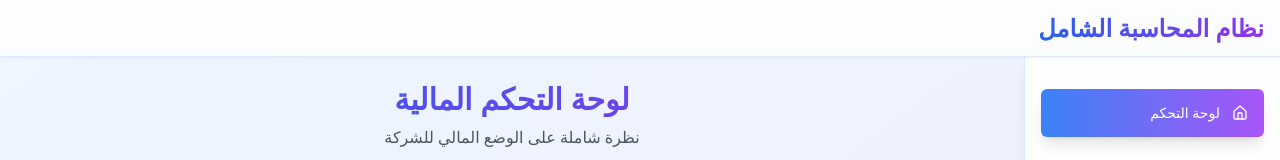
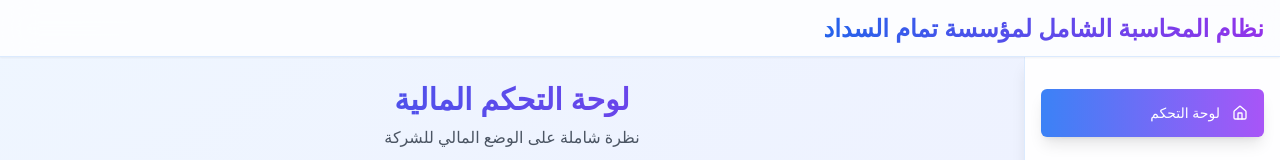
Before and after one commit to wdmedo/mizan-al-amal-system-saas, a React (Vite) app: page / in a window 1280 px wide. Shown: the top 160 px of the page. Built offline with nearby package versions, Linux system fonts and the light colour scheme; no server answers; the database is empty.

Commit message:
Rename application title
Update the application title to "نظام المحاسبة الشامل لمؤسسة تمام السداد" in the layout header.

```diff
--- a/index.html
+++ b/index.html
@@ -1,14 +1,15 @@
+
 <!DOCTYPE html>
 <html lang="en">
   <head>
     <meta charset="UTF-8" />
     <meta name="viewport" content="width=device-width, initial-scale=1.0" />
-    <title>mizan-al-amal-system</title>
-    <meta name="description" content="Lovable Generated Project" />
+    <title>نظام المحاسبة الشامل لمؤسسة تمام السداد</title>
+    <meta name="description" content="نظام محاسبة شامل لإدارة العمليات المالية" />
     <meta name="author" content="Lovable" />
 
-    <meta property="og:title" content="mizan-al-amal-system" />
-    <meta property="og:description" content="Lovable Generated Project" />
+    <meta property="og:title" content="نظام المحاسبة الشامل لمؤسسة تمام السداد" />
+    <meta property="og:description" content="نظام محاسبة شامل لإدارة العمليات المالية" />
     <meta property="og:type" content="website" />
     <meta property="og:image" content="https://lovable.dev/opengraph-image-p98pqg.png" />
 
--- a/src/components/Layout.tsx
+++ b/src/components/Layout.tsx
@@ -1,4 +1,3 @@
-
 import React, { useState } from 'react';
 import { Button } from '@/components/ui/button';
 import { Menu, X, Home, TrendingDown, Users, UserCheck, Briefcase, Shield, FileText } from 'lucide-react';
@@ -36,8 +35,8 @@ const Layout = ({ children, activeSection, onSectionChange }: LayoutProps) => {
             >
               {sidebarOpen ? <X className="h-5 w-5" /> : <Menu className="h-5 w-5" />}
             </Button>
-            <h1 className="text-2xl font-bold bg-gradient-to-r from-blue-600 to-purple-600 bg-clip-text text-transparent">
-              نظام المحاسبة الشامل
+            <h1 className="text-xl lg:text-2xl font-bold bg-gradient-to-r from-blue-600 to-purple-600 bg-clip-text text-transparent">
+              نظام المحاسبة الشامل لمؤسسة تمام السداد
             </h1>
           </div>
         </div>
```
